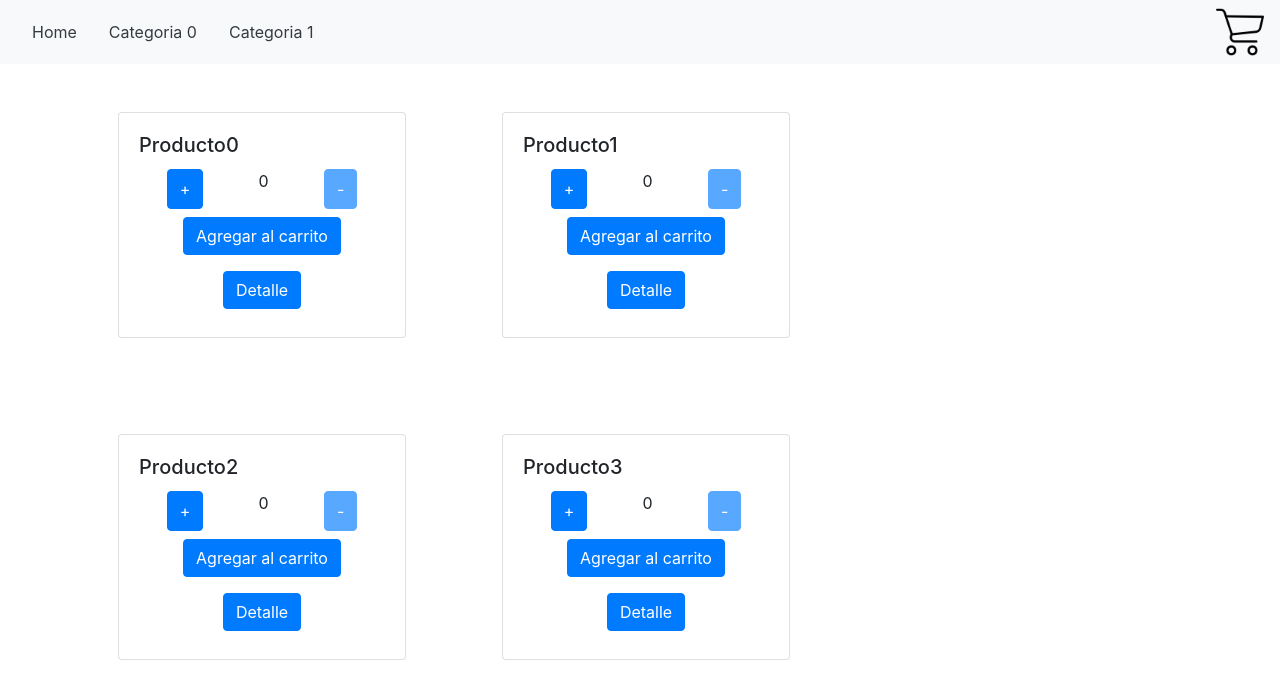
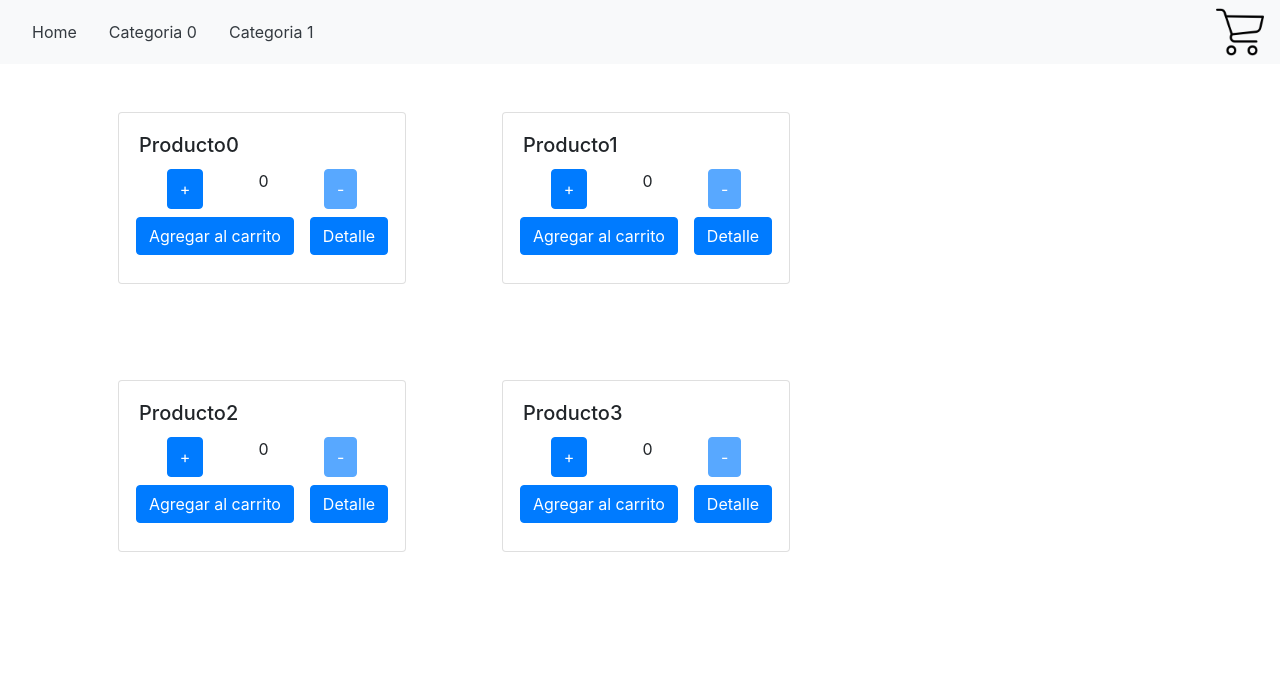
Before and after one commit to jburich13/mercadofree, a React (Create React App) app: page / in a window 1280 px wide. Shown: the top 696 px of the page. Built offline with nearby package versions, Linux system fonts and the light colour scheme.

Commit message:
Agregado ItemCount

```diff
--- /dev/null
+++ b/src/components/ItemCount.js
@@ -0,0 +1,31 @@
+import React from "react";
+import {useState} from "react"
+import {Container,Row, Button, Card} from "react-bootstrap";
+
+
+export function ItemCount(item){
+
+    let [count, setCount] = useState(0);
+
+    const onAdd=()=>{
+      setCount(count=count+1);
+    }
+
+    const onRemove=()=>{
+      setCount(count=count-1);
+    }
+
+    console.log(typeof stock)
+
+    return  <Container>
+    <Row className="justify-content-around">
+      <Button onClick={onAdd} disabled={count >= item.stock}>+</Button>
+      <Card.Text>
+        {count}
+      </Card.Text>
+      <Button onClick={onRemove}  disabled={count <= 0}>-</Button>
+    </Row>
+  </Container>
+}
+
+export default ItemCount
--- a/src/components/items.js
+++ b/src/components/items.js
@@ -1,40 +1,23 @@
 import React,{useState} from "react";
 import {Button, Card, Container, Row,} from "react-bootstrap";
 import { Link } from "react-router-dom";
+import ItemCount from "./ItemCount"
 
 
 
 export function Items({items}){
-    let [count, setCount] = useState(0);
-
-    const onAdd=()=>{
-      setCount(count=count+1);
-    }
-
-    const onRemove=()=>{
-      setCount(count=count-1);
-    }
+      console.log(typeof items.stock)
       return (
           <div>
           <Card style={{ width: "18rem", margin:"3rem"}}>
             <Card.Body>
               <Card.Title>{items.nombre}</Card.Title>
-              <Container>
-                <Row className="justify-content-around">
-                  <Button onClick={onAdd} disabled={count >= items.stock}>+</Button>
-                  <Card.Text>
-                    {count}
-                  </Card.Text>
-                  <Button onClick={onRemove}  disabled={count <= 0}>-</Button>
-                </Row>
-              </Container>
-              <Container>
+              <ItemCount stock ={items.stock}>
+              </ItemCount>
                 <Row className="row justify-content-center">
                 <Button className="m-2">Agregar al carrito</Button>
                 <Button className="m-2"> <Link className="text-white" to={`/item/${items.id}`}>Detalle</Link></Button>
                 </Row>
-              </Container>
-
             </Card.Body>
           </Card>
         </div>
```
